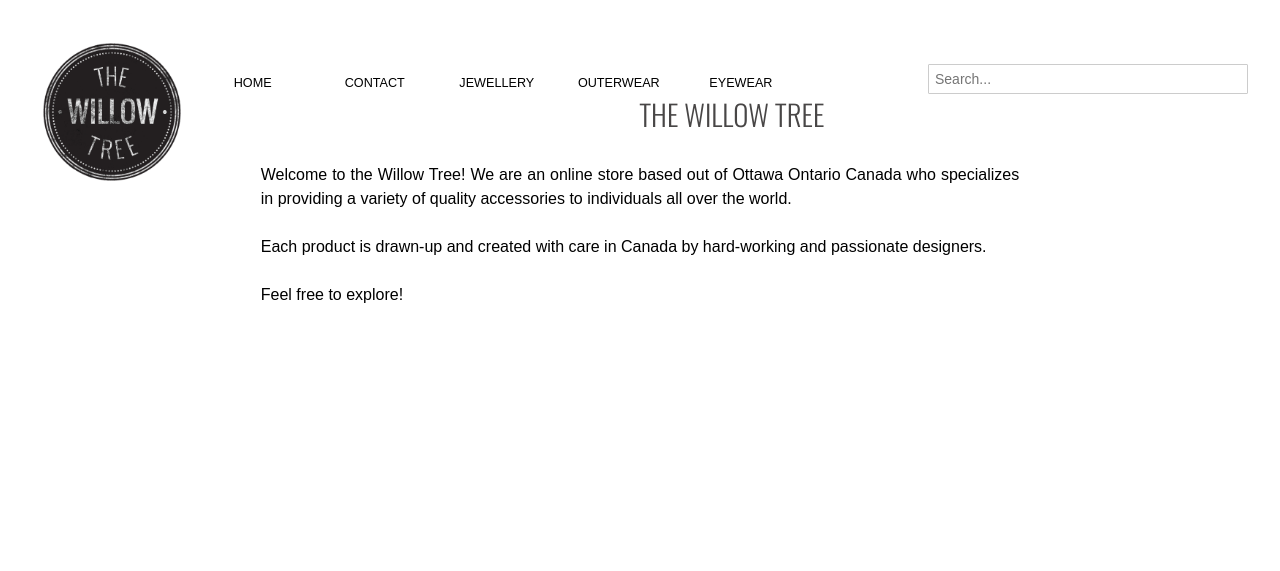
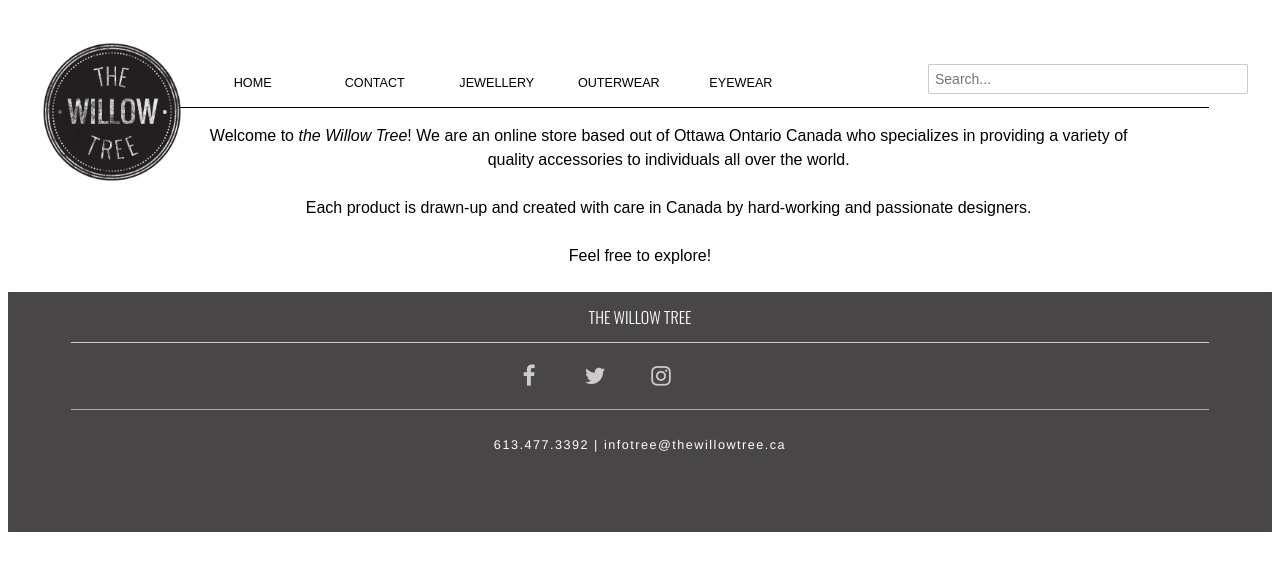
Before and after one commit to sanoelle/ecommerce-website, a Jekyll site: the page built from index.html, in a window 1280 px wide. Shown: the top 571 px of the page. Built offline with Jekyll 4.4.1, drawn with Linux system fonts in a browser that asks for light colours; nearby versions of some CDN libraries; some web fonts are replaced; Markdown is read by kramdown in place of the engine named in the settings.

Commit message:
Added the in the footer information

```diff
--- a/_layouts/default.html
+++ b/_layouts/default.html
@@ -9,6 +9,7 @@
 	<link href='http://fonts.googleapis.com/css?family=Rosario:400,400italic,700,700italic' rel='stylesheet' type='text/css'>
 	<link href='http://fonts.googleapis.com/css?family=Oswald:400,300,700' rel='stylesheet' type='text/css'>
 	<link href='http://fonts.googleapis.com/css?family=Grand+Hotel' rel='stylesheet' type='text/css'>
+	<link href="http://netdna.bootstrapcdn.com/font-awesome/4.0.3/css/font-awesome.css" rel="stylesheet">
 	<link href="../{{site.baseurl}}/css/common.css" rel="stylesheet">
 	<link href="../{{site.baseurl}}/css/typography.css" rel="stylesheet">
 	<link href="../{{site.baseurl}}/css/buttons.css" rel="stylesheet">
@@ -55,10 +56,43 @@
 			<li><a href="">EYEWEAR</a></li>
 		</ul>
 	</nav>
+	<div class="line"></div>
 </main>
 
 {{content}}
 
+<!-- Footer-->
+<div class="footer">
+	<h6 class="footer-text border-bottom">THE WILLOW TREE</h6>
+
+	<section>
+		<ul class="social">
+			<li>
+				<a class="ease-all" href="" target="_blank">
+					<i class="fa fa-facebook"></i>
+					<span class="hide-text">Facebook</span>
+				</a>
+			</li>
+
+			<li>
+				<a class="ease-all" href="" target="_blank">
+					<i class="fa fa-twitter"></i>
+					<span class="hide-text">Twitter</span>
+				</a>
+			</li>
+			<li>
+				<a class="ease-all" href="" target="_blank">
+					<i class="fa fa-instagram"></i>
+					<span class="hide-text">Instagram</span>
+				</a>
+			</li>
+		</ul>
+	</section>
+
+	<p class="info-footer-text micro border-top">613.477.3392 | infotree@thewillowtree.ca</p>
+
+</div>
+
 <script src="../../js/nav.js"></script>
 </body>
 </html>
--- a/css/common.css
+++ b/css/common.css
@@ -2,6 +2,12 @@
 /* CSS Document */
 
 .paragraph{
-	text-align:justify;
-	margin: 0 20%;
+	text-align:center;
+	margin: 0 10%;
 }
+
+.line{
+	border-bottom: 1px solid black;
+	margin-top:1rem;
+	margin-bottom:1rem;
+}
--- a/css/footer.css
+++ b/css/footer.css
@@ -5,7 +5,7 @@
 	background-color: rgba(72, 70, 70, 1);
 	height:15rem;
 	width: 100%;
-	position:fixed;
+	/*position:fixed;*/
 	bottom: 0;
 	left: 0;
 }
--- a/index.html
+++ b/index.html
@@ -2,10 +2,8 @@
 layout: default
 ---
 
-<h1>The Willow Tree</h1>
-
 <div class="paragraph">
-	<p class="unit-m-1-1">Welcome to the Willow Tree! We are an online store based out of Ottawa Ontario Canada who specializes in providing a variety of quality accessories to individuals all over the world.</p>
+	<p class="unit-m-1-1">Welcome to <em>the Willow Tree</em>! We are an online store based out of Ottawa Ontario Canada who specializes in providing a variety of quality accessories to individuals all over the world.</p>
 
 	<p class="unit-m-1-1">Each product is drawn-up and created with care in Canada by hard-working and passionate designers.</p>
 
```
Also changed, not shown: images/willow-tree-1000.jpg (added), images/willow-tree-2000.jpg (added).
